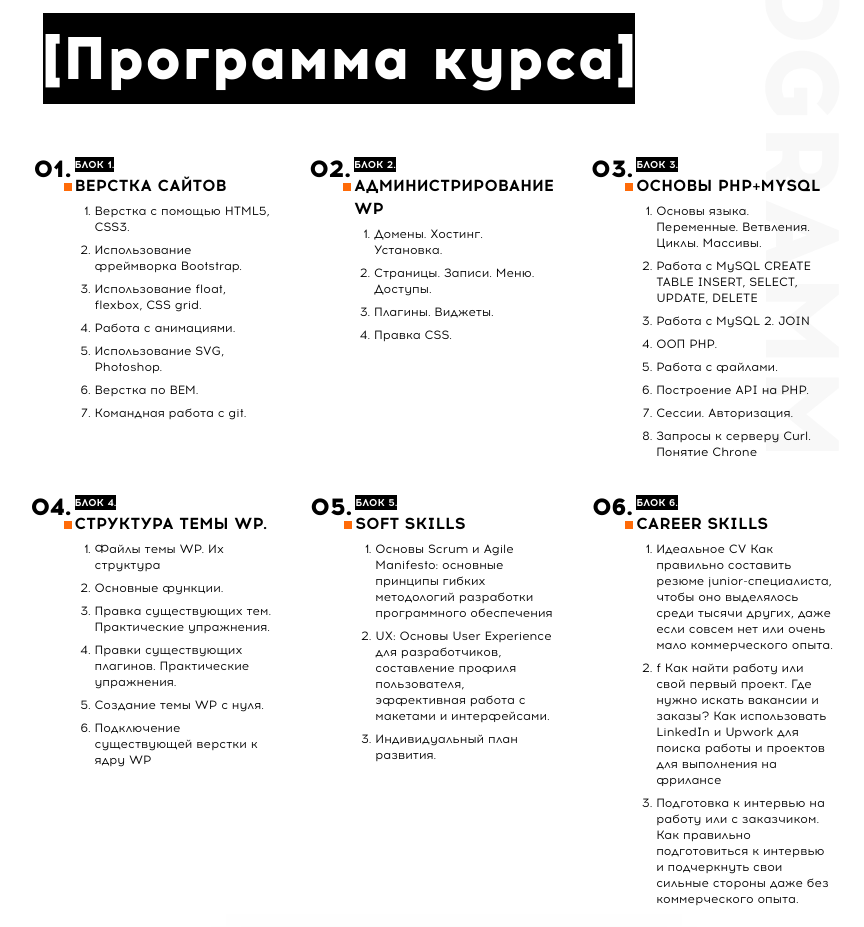
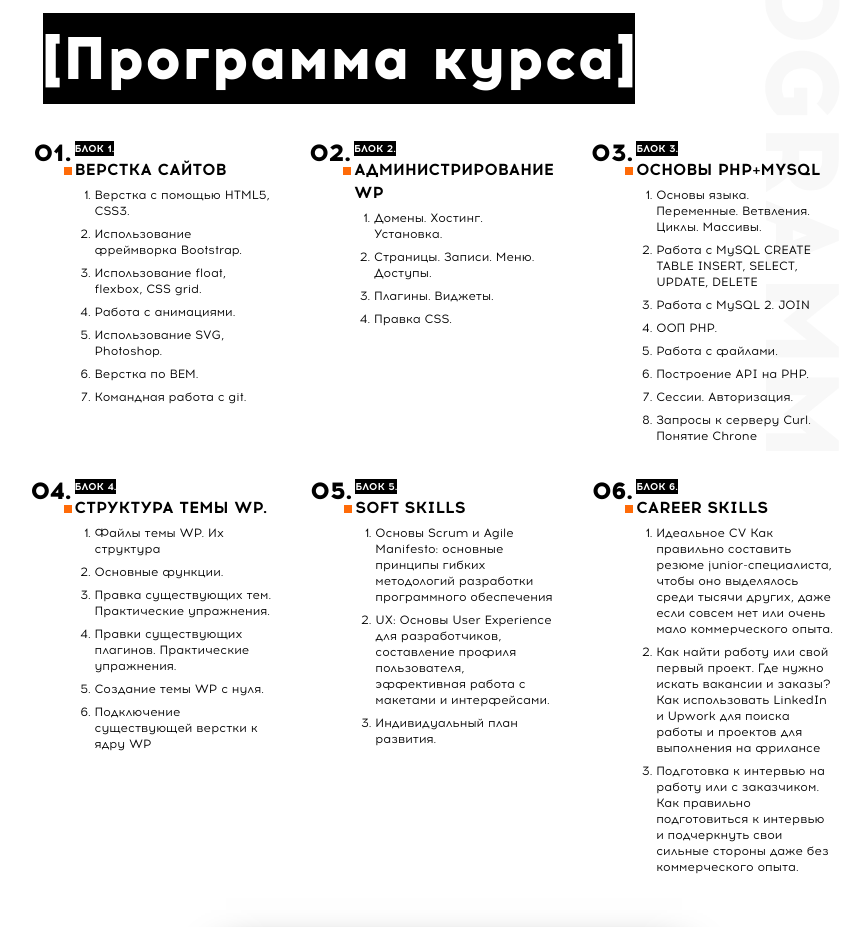
Before and after one commit to rotmanyan/goit-work, a website: page PHP Course/src/index.html in a window 1280 px wide. Shown: the part 1605-2532 px from the top of the page, without its empty margins (186-1050 px from the left). Drawn offline with nearby package versions, Linux system fonts and the light colour scheme; files that its build step writes are made by us from their sources.

Commit message:
fixed bag PHP Course

```diff
--- a/PHP Course/src/index.html
+++ b/PHP Course/src/index.html
@@ -101,9 +101,8 @@
       <h2 class="title title--big title--white main-title__title">
         [Программа курса]
       </h2>
-    </section>
-    <section class="boxes">
-      <article class="boxes__box">
+      <ul class="boxes">
+        <li class="boxes__box">
           <span class="black counter counter--num">блок 1.</span>
           <span class="boxes__title">верстка сайтов</span>
           <ol class="boxes__list">
@@ -115,8 +114,8 @@
             <li class="boxes__item">Верстка по BEM.</li>
             <li class="boxes__item">Командная работа с git.</li>
           </ol>
-      </article>
-      <article class="boxes__box">
+        </li>
+        <li class="boxes__box">
           <span class="black counter counter--num">блок 2.</span>
           <span class="boxes__title">администрирование wp</span>
           <ol class="boxes__list">
@@ -125,8 +124,8 @@
             <li class="boxes__item">Плагины. Виджеты.</li>
             <li class="boxes__item">Правка CSS.</li>
           </ol>
-      </article>
-      <article class="boxes__box">
+        </li>
+        <li class="boxes__box">
           <span class="black counter counter--num">блок 3.</span>
           <span class="boxes__title">основы php+mysql</span>
           <ol class="boxes__list">
@@ -139,8 +138,8 @@
             <li class="boxes__item">Сессии. Авторизация.</li>
             <li class="boxes__item">Запросы к серверу Curl. Понятие Chrone</li>
           </ol>
-      </article>
-      <article class="boxes__box">
+        </li>
+        <li class="boxes__box">
           <span class="black counter counter--num">блок 4.</span>
           <span class="boxes__title">структура темы wp.</span>
           <ol class="boxes__list">
@@ -151,8 +150,8 @@
             <li class="boxes__item">Создание темы WP с нуля.</li>
             <li class="boxes__item">Подключение существующей верстки к ядру WP</li>
           </ol>
-      </article>
-      <article class="boxes__box">
+        </li>
+        <li class="boxes__box">
           <span class="black counter counter--num">блок 5.</span>
           <span class="boxes__title">soft skills</span>
           <ol class="boxes__list">
@@ -160,8 +159,8 @@
             <li class="boxes__item">UX: Основы User Experience для разработчиков, составление профиля пользователя, эффективная работа с макетами и интерфейсами.</li>
             <li class="boxes__item">Индивидуальный план развития.</li>
           </ol>
-      </article>
-      <article class="boxes__box">
+        </li>
+        <li class="boxes__box">
           <span class="black counter counter--num">блок 6.</span>
           <span class="boxes__title">career skills</span>
           <ol class="boxes__list boxes__list--bold">
@@ -169,7 +168,7 @@
               <span class="boxes__item--bold">Идеальное CV</span>
               Как правильно составить резюме junior-специалиста, чтобы оно выделялось среди тысячи других, даже если совсем нет или очень мало коммерческого опыта.
             </li>
-          <li class="boxes__item">f
+            <li class="boxes__item">
               <span class="boxes__item--bold">Как найти работу или свой первый проект.</span>
               Где нужно искать вакансии и заказы? Как использовать LinkedIn и Upwork для поиска работы и проектов для выполнения на фрилансе
             </li>
@@ -178,7 +177,8 @@
               на работу или с заказчиком. Как правильно подготовиться к интервью и подчеркнуть свои сильные стороны даже без коммерческого опыта.
             </li>
           </ol>
-      </article>
+        </li>
+      </ul>
     </section>
     <section class="footer">
       <div class="confirm">
```
Also changed, not shown: PHP Course/build/index.html. Lines whose indentation alone changed are shown as unchanged.
